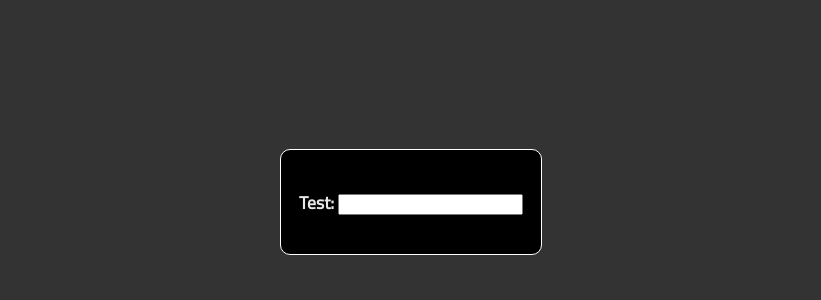
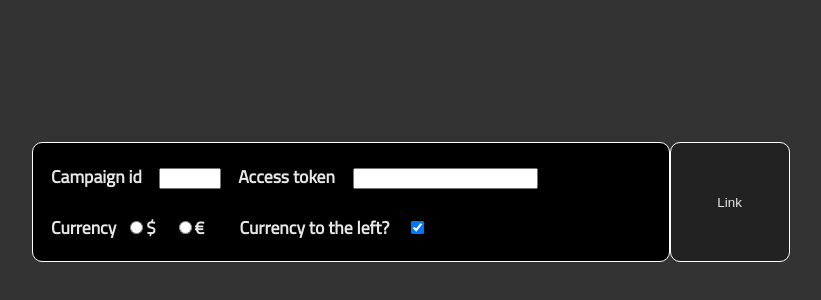
Before and after one commit to jmmedina00/tiltify-donors-overlay, a React (Create React App) app: page / in a window 1280 px wide. Shown: the part 198-498 px from the top of the page, without its empty margins (229-1050 px from the left). Built offline with nearby package versions, Linux system fonts and the light colour scheme.

Commit message:
chore(link-generator): arrange all elements visually

```diff
--- a/src/App.css
+++ b/src/App.css
@@ -85,4 +85,30 @@ body {
   max-width: 600px;
   padding: 1em;
   border-radius: 10px;
+
+  display: flex;
+  flex-wrap: wrap;
+  row-gap: 1em;
 }
+
+.generate-link {
+  background-color: #222222;
+  color: var(--color-text);
+  border: 1px solid white;
+  border-radius: 10px;
+
+  width: 120px;
+}
+
+.title {
+  margin-right: 0.5em;
+}
+
+.generator > div,
+label {
+  margin-right: 1em;
+}
+
+#campaign {
+  width: 4em;
+}
--- a/src/link-generator/LinkGenerator.js
+++ b/src/link-generator/LinkGenerator.js
@@ -2,8 +2,27 @@ const LinkGenerator = () =>
 <div className="vertical-center">
   <div className="horizontal-center">
     <div className="generator">
-      <p>Test: <input type="text"></input></p>
+      <div>
+        <label for="campaign">Campaign id</label>
+        <input type="text" id="campaign" name="campaign"></input>
+      </div>
+      <div>
+        <label for="token">Access token</label>
+        <input type="text" id="token" name="token"></input>
+      </div>
+      <div>
+        <span className="title">Currency</span>
+        <input type="radio" id="dollar" name="currency" value="dollar"/>
+          <label for="dollar">$</label>
+          <input type="radio" id="euro" name="currency" value="euro"/>
+          <label for="euro">€</label>
+      </div>
+      <div>
+        <label for="swap">Currency to the left?</label>
+        <input type="checkbox" id="swap" name="swap" checked="true"/>
+      </div>
     </div>
+    <button className="generate-link">Link</button>
   </div>
 </div>
 
```
